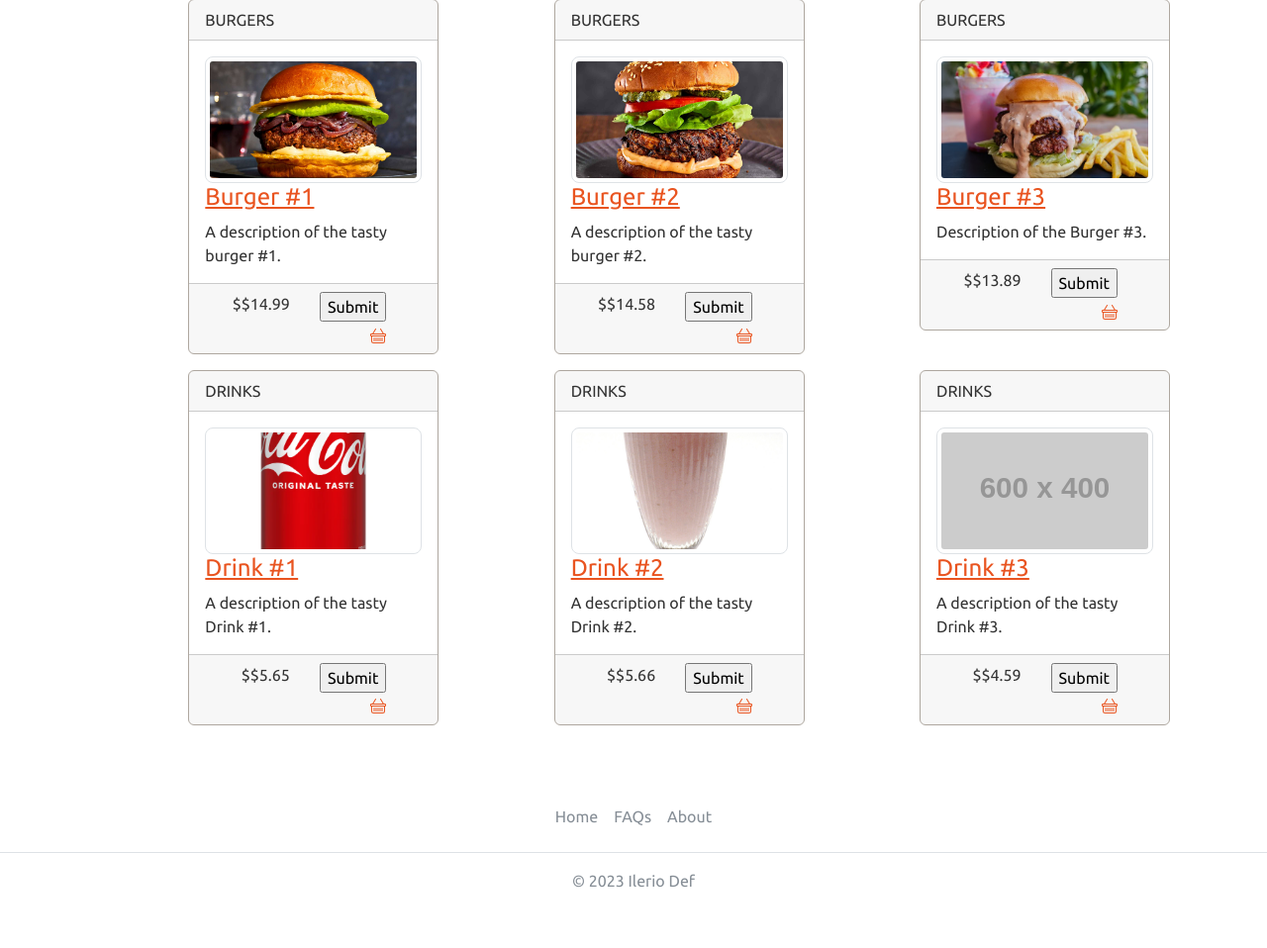
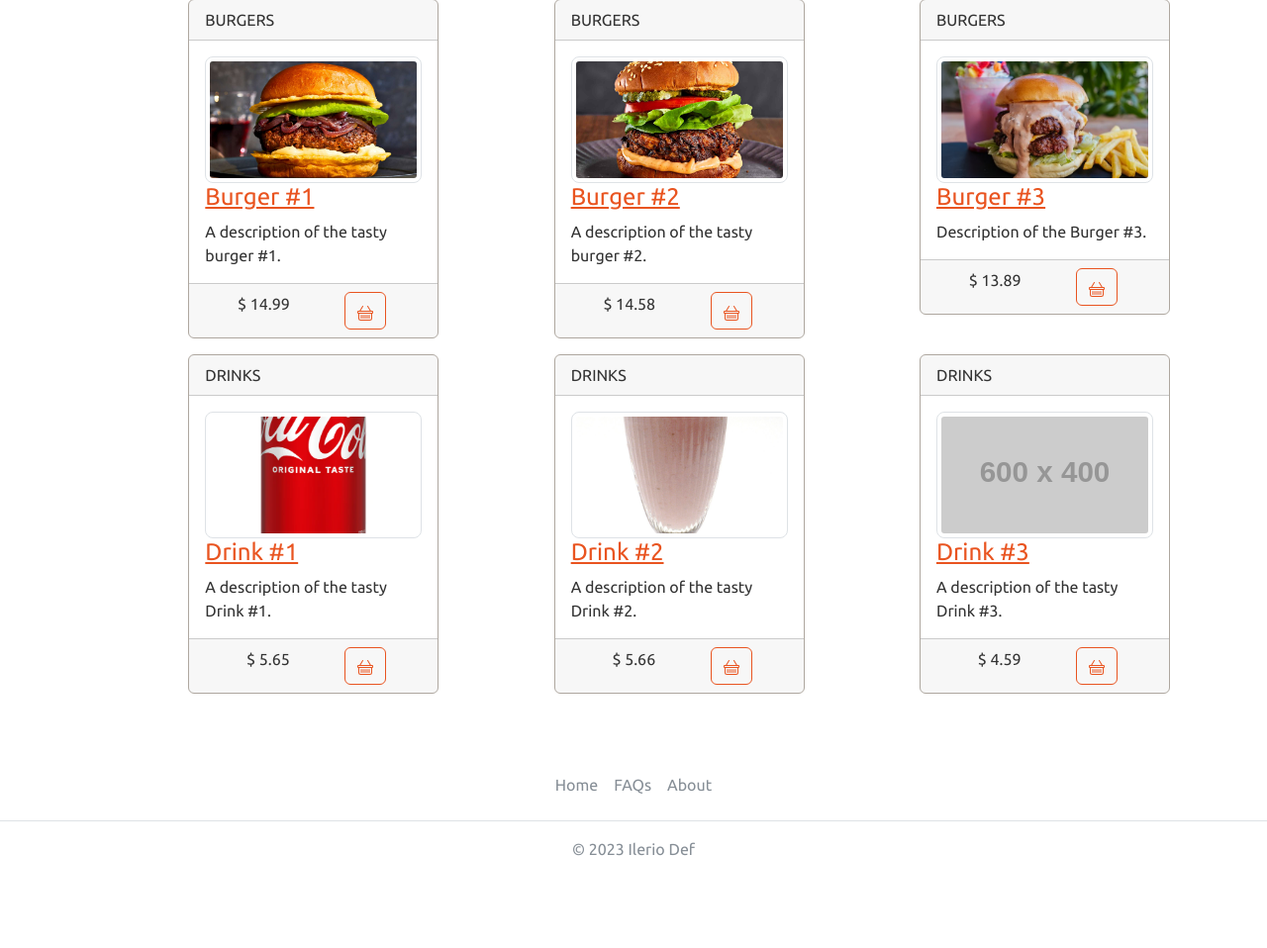
Before and after one commit to IlerioDef/restaurant_menu, a Django app: page / in a window 1280 px wide. Shown: the part 73-1031 px from the top of the page at 99% size. After the commit the page ends 938 px from the top, so only its background shows below. Run offline with Django 5.2, Linux system fonts and the light colour scheme; data comes from the database, SQL or seed files in the repository; both versions use the stored data as it was after the commit; grey boxes labelled with a size stand in for pictures from a placeholder-image service; some libraries are stand-ins or nearby versions.

Commit message:
Fixed "add" button in the menu

```diff
--- a/menu/templates/menu/item_list.html
+++ b/menu/templates/menu/item_list.html
@@ -21,17 +21,16 @@
       </div>
         <div class="card-footer">
             <div class="container row align-content-center">
-                <div class="col text-end">$${{ item.price }}</div>
+                <div class="col text-end">$ {{ item.price }}</div>
                 <div class="col text-end">
                     <form action="{% url 'menu:order_modify' item.id 'add' %}" method="post">
                         {% csrf_token %}
                         {{form}}
-                        <input type="submit">
-                        <a href="{% url 'menu:order_modify' item.id 'add' %}">
+                        <button type="button submit" class="btn btn-outline-primary">
                         <svg xmlns="http://www.w3.org/2000/svg" width="16" height="16" fill="currentColor" class="bi bi-basket" viewBox="0 0 16 16">
                             <path d="M5.757 1.071a.5.5 0 0 1 .172.686L3.383 6h9.234L10.07 1.757a.5.5 0 1 1 .858-.514L13.783 6H15a1 1 0 0 1 1 1v1a1 1 0 0 1-1 1v4.5a2.5 2.5 0 0 1-2.5 2.5h-9A2.5 2.5 0 0 1 1 13.5V9a1 1 0 0 1-1-1V7a1 1 0 0 1 1-1h1.217L5.07 1.243a.5.5 0 0 1 .686-.172zM2 9v4.5A1.5 1.5 0 0 0 3.5 15h9a1.5 1.5 0 0 0 1.5-1.5V9zM1 7v1h14V7zm3 3a.5.5 0 0 1 .5.5v3a.5.5 0 0 1-1 0v-3A.5.5 0 0 1 4 10m2 0a.5.5 0 0 1 .5.5v3a.5.5 0 0 1-1 0v-3A.5.5 0 0 1 6 10m2 0a.5.5 0 0 1 .5.5v3a.5.5 0 0 1-1 0v-3A.5.5 0 0 1 8 10m2 0a.5.5 0 0 1 .5.5v3a.5.5 0 0 1-1 0v-3a.5.5 0 0 1 .5-.5m2 0a.5.5 0 0 1 .5.5v3a.5.5 0 0 1-1 0v-3a.5.5 0 0 1 .5-.5"/>
                         </svg>
-                        </a>
+                        </button>
                     </form>
 
                 </div>
```
Also changed, not shown: db.sqlite3.
